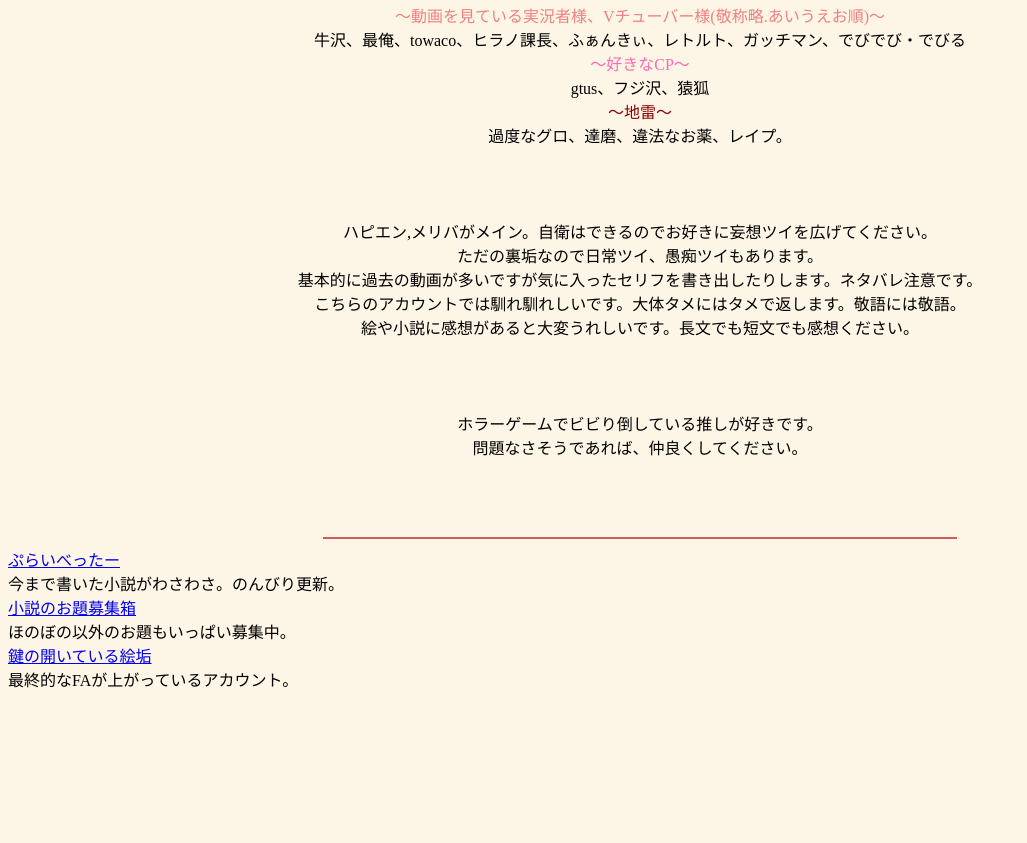
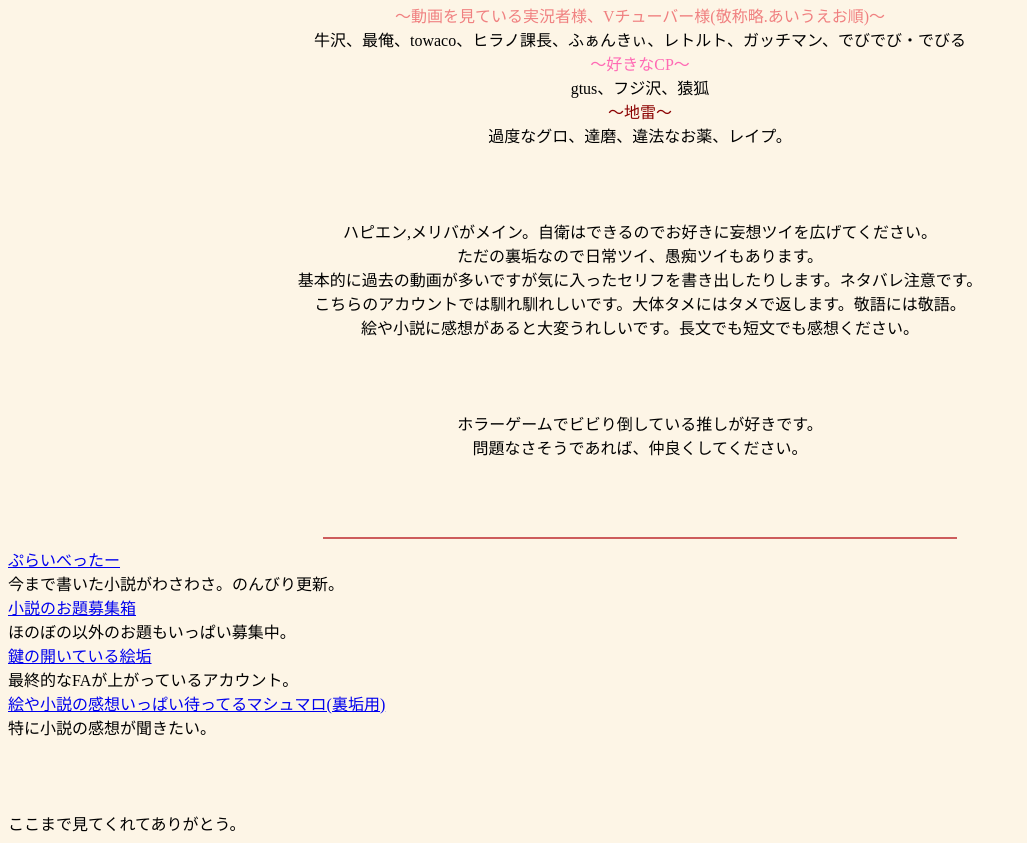
Before and after one commit to Summer-Ura/Profileandotherurl, a plain HTML site: page index.html in a window 1280 px wide. Shown: the part 1467-2310 px from the top of the page, without its empty margins (0-1027 px from the left). Before the commit the page ends 2166 px from the top, so only its background shows below. Drawn offline with Linux system fonts and the light colour scheme.

Commit message:
Update index.html

```diff
--- a/index.html
+++ b/index.html
@@ -58,3 +58,7 @@
 <br>ほのぼの以外のお題もいっぱい募集中。
 <br><a href=https://twitter.com/0611_summer_>鍵の開いている絵垢</a>
 <br>最終的なFAが上がっているアカウント。
+<br><a href=https://marshmallow-qa.com/310_723_ura?utm_medium=url_text&utm_source=promotion>絵や小説の感想いっぱい待ってるマシュマロ(裏垢用)</a>
+<br>特に小説の感想が聞きたい。
+<br><br><br><br><br>
+ここまで見てくれてありがとう。
```
